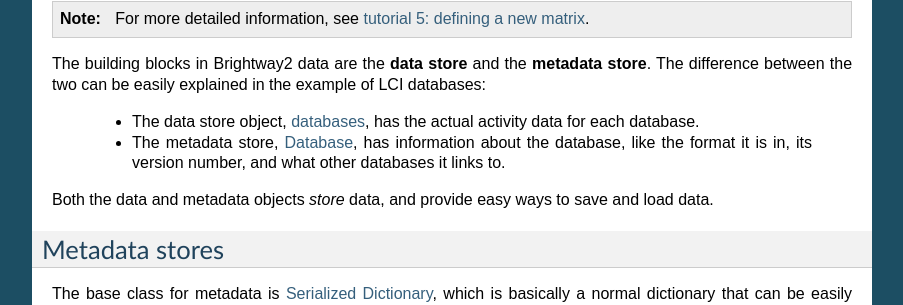
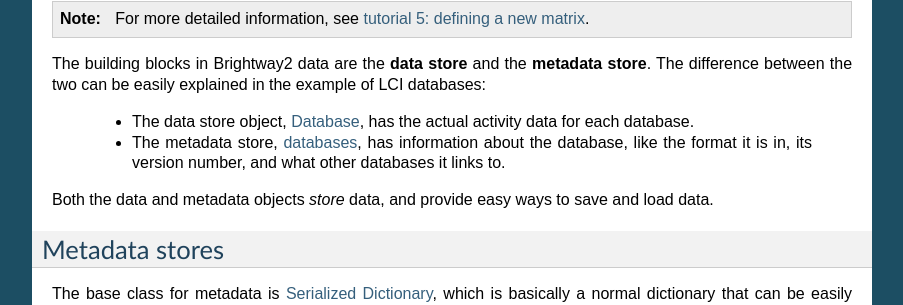
Before and after one commit to brightway-lca/brightway2-data, a Sphinx documentation site: the page built from docs/index.rst, in a window 1280 px wide and 900 px high, scrolled down 1378 px. Shown: the part 147-452 px from the top of the window, without its empty margins (198-1101 px from the left). Built offline with Sphinx 7.4.7, drawn with Linux system fonts in a browser that asks for light colours.

Commit message:
Minor doc changes

```diff
--- a/docs/index.rst
+++ b/docs/index.rst
@@ -43,8 +43,8 @@
 
 The building blocks in Brightway2 data are the **data store** and the **metadata store**. The difference between the two can be easily explained in the example of LCI databases:
 
-    * The data store object, :ref:`databases`, has the actual activity data for each database.
-    * The metadata store, :ref:`database`, has information about the database, like the format it is in, its version number, and what other databases it links to.
+    * The data store object, :ref:`database`, has the actual activity data for each database.
+    * The metadata store, :ref:`databases`, has information about the database, like the format it is in, its version number, and what other databases it links to.
 
 Both the data and metadata objects *store* data, and provide easy ways to save and load data.
 
--- a/docs/metadata.rst
+++ b/docs/metadata.rst
@@ -1,11 +1,5 @@
 Metadata
 ********
-
-.. toctree::
-   :hidden:
-   :maxdepth: 2
-
-   self
 
 Base classes for metadata
 =========================
```
